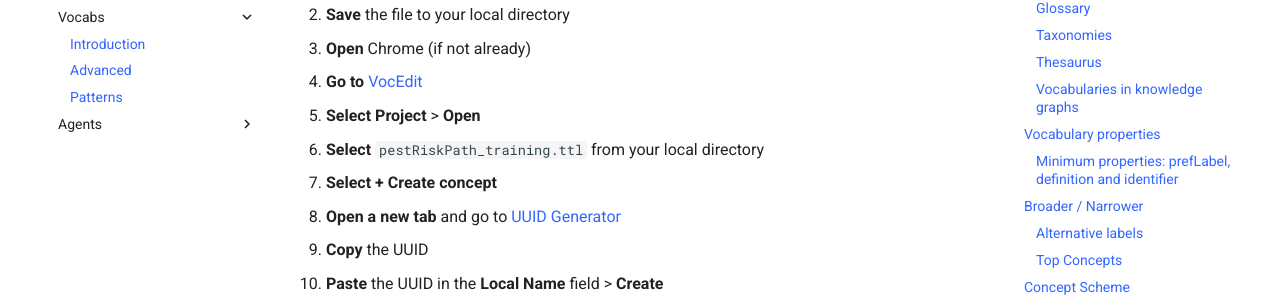
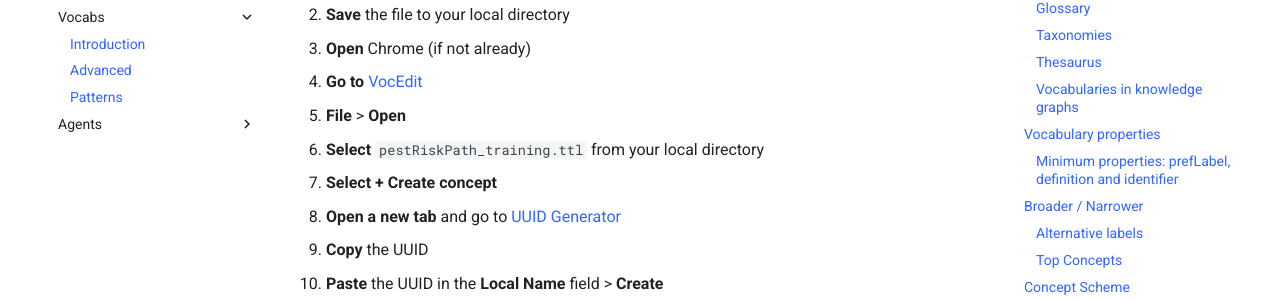
Before and after one commit to Kurrawong/docs, an MkDocs documentation site: the page built from docs/concepts/vocabs/introduction.md, in a window 1280 px wide and 900 px high, scrolled down 7092 px. Shown: the part 154-453 px from the top of the window. Built offline with MkDocs 1.6.1 and Material for MkDocs 9.7.7, drawn with Linux system fonts in a browser that asks for light colours.

Commit message:
Update introduction.md

```diff
--- a/docs/concepts/vocabs/introduction.md
+++ b/docs/concepts/vocabs/introduction.md
@@ -290,8 +290,8 @@
   *(Right-click and choose “Save link as...” to download)*
 2. **Save** the file to your local directory
 3. **Open** Chrome (if not already)
-4. **Go to** [VocEdit](https://vocedit.dev.kurrawong.ai)
-5. **Select** **Project** > **Open**
+4. **Go to** [VocEdit](https://vocedit.kurrawong.ai)
+5. **File** > **Open**
 6. **Select** `pestRiskPath_training.ttl` from your local directory
 7. **Select** **+ Create concept**
 8. **Open a new tab** and go to [UUID Generator](https://www.uuidgenerator.net)
@@ -341,7 +341,7 @@
 
 In this exercise we will add a broader relationship between two concepts. Note that once a concept has a broader relationship, it can no longer be regarded as a 'top concept' and we will remove the top concept statement accordingly.
 
-1. **Go to** [VocEdit](https://vocedit.dev.kurrawong.ai) in Chrome
+1. **Go to** [VocEdit](https://vocedit.kurrawong.ai) in Chrome
 2. **Project** > **Open** `pestRiskPath_training.ttl` from your local directory
 3. **Select** **"Spore dispersal"** from the left-hand list of concepts
 4. **Concept relationships - Broader** > **Add an IRI value**
@@ -399,7 +399,7 @@
 
 In this exercise we will add an alternative label to a concept. You will need to add the skos:altLabel property to VocEdit as it is not included in the default form.
 
-1. **Go to** [VocEdit](https://vocedit.dev.kurrawong.ai) in Chrome
+1. **Go to** [VocEdit](https://vocedit.kurrawong.ai) in Chrome
 2. **Project** > **Open** `pestRiskPath_training.ttl` from your local directory
 3. **Select** **"Spore dispersal"** from the left-hand list of concepts
 4. **Properties** > **Add new predicate**
@@ -430,7 +430,7 @@
 
 We will continue to edit the Pest Risk Pathway vocabulary, but this time we will edit the concept scheme which is the metadata about the vocabulary as a whole.
 
-1. **Go to** [VocEdit](https://vocedit.dev.kurrawong.ai) in Chrome
+1. **Go to** [VocEdit](https://vocedit.kurrawong.ai) in Chrome
 2. **Project** > **Open** `pestRiskPath.ttl` from your local directory
 3. **Select** **Pest Risk Pathway** from under **Concept Scheme** in the left-hand panel
 4. **Definition** > **Add a literal value with a language tag**
```
